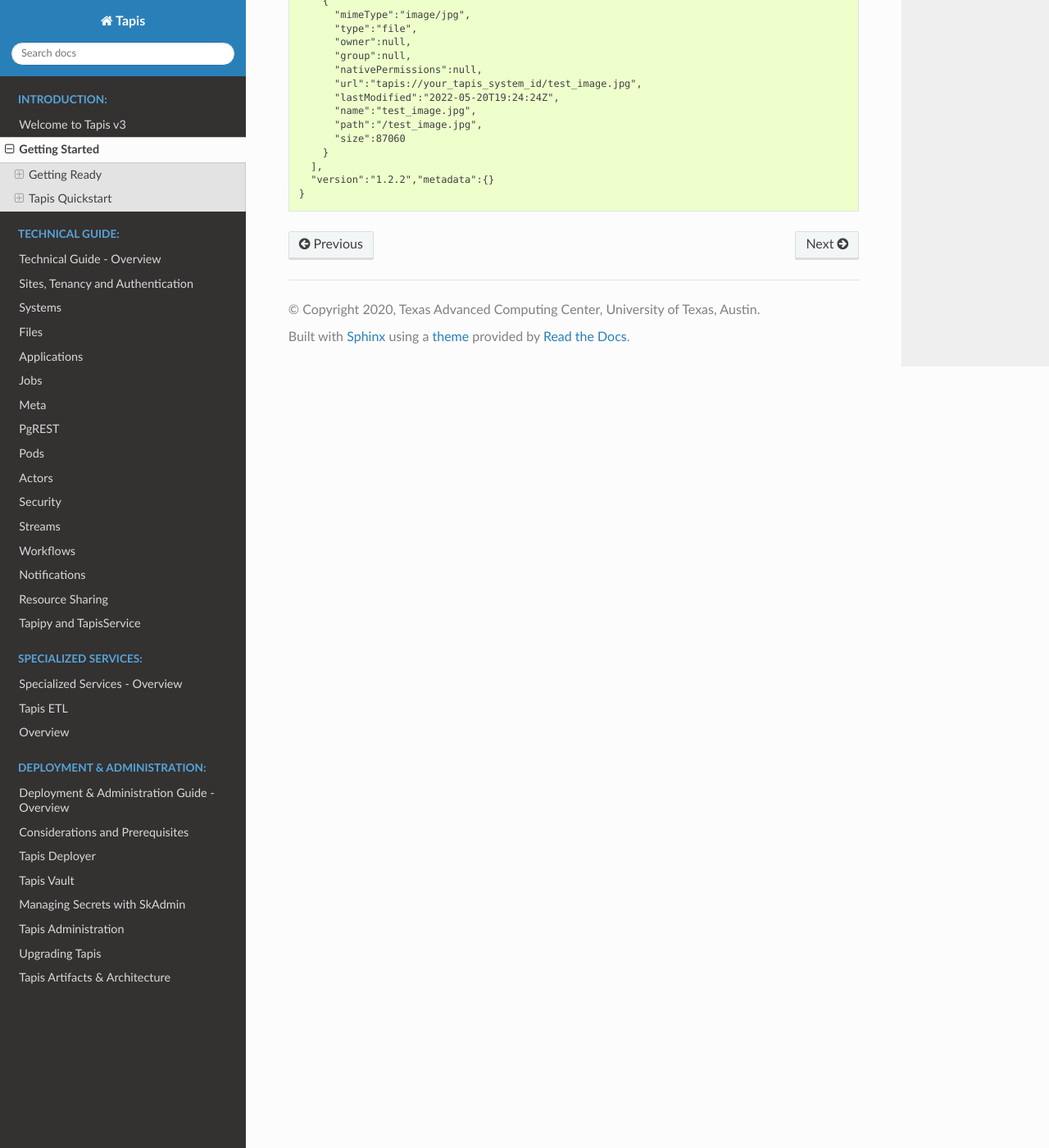
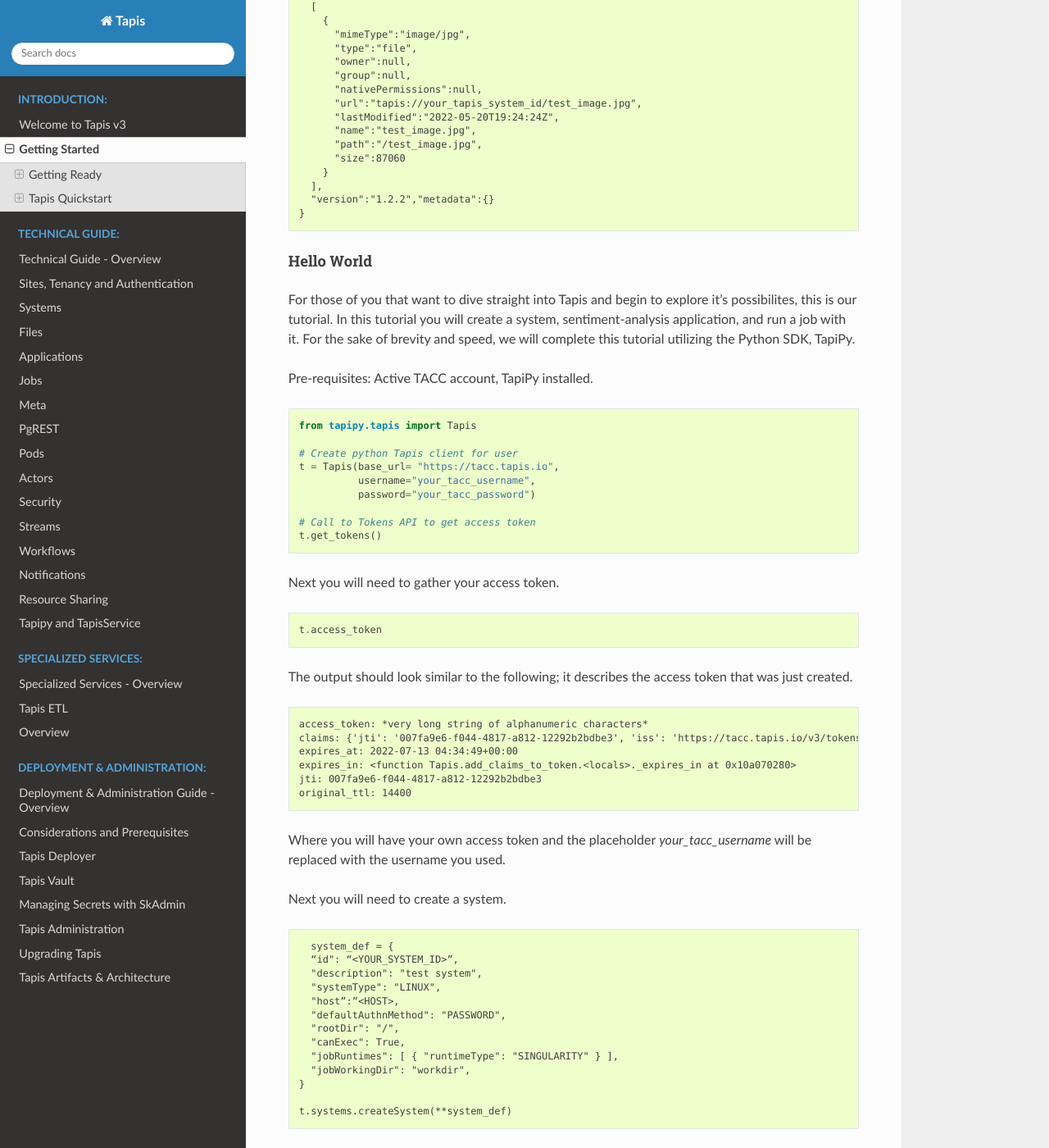
Before and after one commit to tapis-project/documentation, a Sphinx documentation site: the page built from source/getting-started/index.rst, in a window 1280 px wide and 1400 px high, scrolled down 7662 px. Shown: the whole window at 82% size. Built offline with Sphinx 7.4.7 and the Read the Docs theme 3.1.0, drawn with Linux system fonts in a browser that asks for light colours; some of the changed text lies outside the part shown.

Commit message:
continue working on documentation

```diff
--- a/source/getting-started/index.rst
+++ b/source/getting-started/index.rst
@@ -314,3 +314,96 @@
     ],
     "version":"1.2.2","metadata":{}
   }
+
+
+Hello World
+^^^^^^^^^^^
+
+For those of you that want to dive straight into Tapis and begin to explore it's possibilites, this is our tutorial.
+In this tutorial you will create a system, sentiment-analysis application, and run a job with it. For the sake of brevity and speed, we will complete this tutorial utilizing the Python SDK, TapiPy.
+
+Pre-requisites: Active TACC account, TapiPy installed.
+
+.. include:: /includes/tapipy-init.rst
+
+Next you will need to gather your access token.
+
+.. code-block:: python
+
+    t.access_token
+
+The output should look similar to the following; it describes the access token that was just created.
+
+.. code-block:: text
+
+    access_token: *very long string of alphanumeric characters*
+    claims: {'jti': '007fa9e6-f044-4817-a812-12292b2bdbe3', 'iss': 'https://tacc.tapis.io/v3/tokens', 'sub': 'your_tacc_username', 'tapis/tenant_id': 'tacc', 'tapis/token_type': 'access', 'tapis/delegation': False, 'tapis/delegation_sub': None, 'tapis/username': 'your_tacc_username', 'tapis/account_type': 'user', 'exp': 1657686889, 'tapis/client_id': None, 'tapis/grant_type': 'password'}
+    expires_at: 2022-07-13 04:34:49+00:00
+    expires_in: <function Tapis.add_claims_to_token.<locals>._expires_in at 0x10a070280>
+    jti: 007fa9e6-f044-4817-a812-12292b2bdbe3
+    original_ttl: 14400
+
+Where you will have your own access token and the placeholder *your_tacc_username* will be replaced with the username you used.
+
+Next you will need to create a system.
+
+.. code-block:: text
+
+    system_def = {
+    “id": “<YOUR_SYSTEM_ID>”,
+    "description": "test system",
+    "systemType": "LINUX",
+    "host”:”<HOST>,
+    "defaultAuthnMethod": "PASSWORD",
+    "rootDir": "/",
+    "canExec": True,
+    "jobRuntimes": [ { "runtimeType": "SINGULARITY" } ],
+    "jobWorkingDir": "workdir",
+  }
+
+  t.systems.createSystem(**system_def)
+
+This will yield:
+
+.. code-block:: text
+
+  url: http://tacc.tapis.io/v3/systems/<YOUR_SYSTEM_ID>
+
+
+Now that you have a system to run your jobs, you must create an application. Here is an example of an application definition:
+
+.. code-block:: text
+
+    app_def = {
+      "id": app_id,
+      "version": "0.2",
+      "description": "Application utilizing the sentiment analysis model from Hugging Face.",
+      "jobType": "FORK",
+      "runtime": "DOCKER",
+      "containerImage": "tapis/sentiment-analysis:1.0.0",
+      "jobAttributes": {
+          "parameterSet": {
+              "archiveFilter": {
+                  "includeLaunchFiles": False
+              }
+          },
+          "memoryMB": 1,
+          "nodeCount": 1,
+          "coresPerNode": 1,
+          "maxMinutes": 10
+      }
+  }
+
+With a system now created, we need to register this application to make it accessible on this tenant.
+
+.. code-block:: text
+
+    import json
+    from tapipy.tapis import Tapis
+    t = Tapis(base_url='https://training.tapis.io', username='<userid>', password='************')
+    t.apps.createAppVersion(**app_def)
+
+
+Submitting a job
+
+Running a job only requires 3 items: a name (Job name), an app_id, and the app_id version.
```
